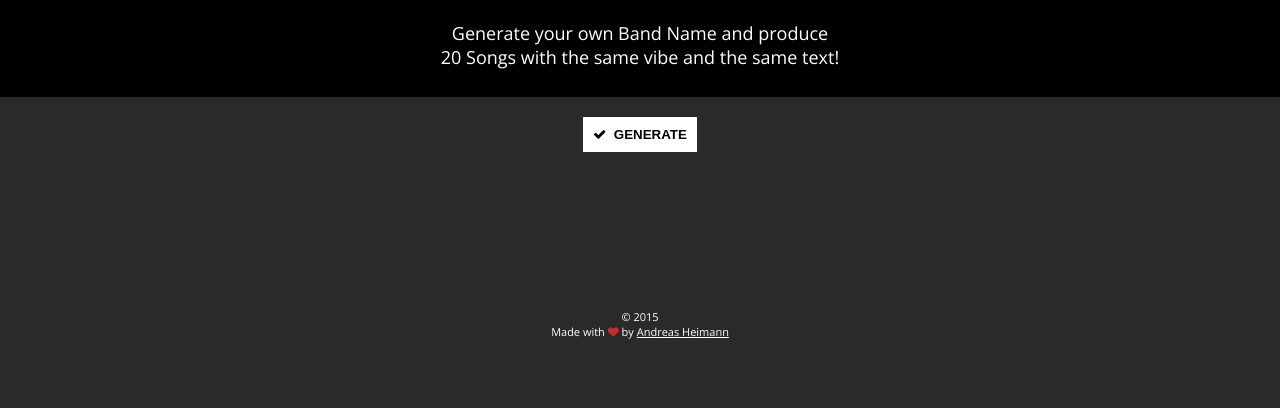
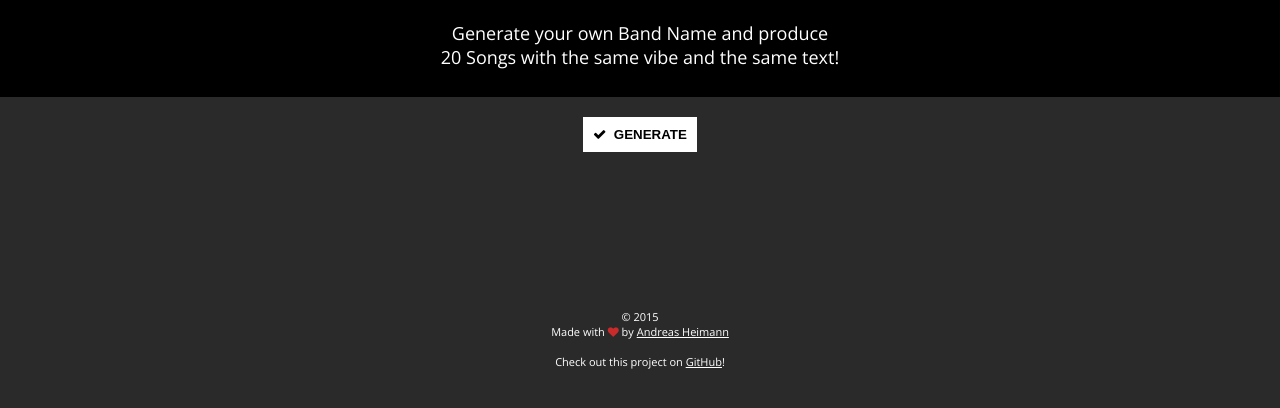
Before and after one commit to AndreasWebdev/Metal-Band-Name-Generator, a plain HTML site: page index.htm in a window 1280 px wide. Shown: the part 156-564 px from the top of the page. Drawn offline with nearby package versions, Linux system fonts and the light colour scheme.

Commit message:
Added GitHub link

```diff
--- a/index.htm
+++ b/index.htm
@@ -21,7 +21,7 @@
 			<div class="bandname">&nbsp;</div>
 
             <footer>
-                &copy; 2015<br />Made with <span class="fa fa-heart"></span> by <a href="http://andreas-heimann.com">Andreas Heimann</a>
+                &copy; 2015<br />Made with <span class="fa fa-heart"></span> by <a href="http://andreas-heimann.com">Andreas Heimann</a><br /><br />Check out this project on <a href="https://github.com/AndreasWebdev/Metal-Band-Name-Generator">GitHub</a>!
             </footer>
 		</body>
 	</html>
```
Also changed, not shown: 1 other file.
